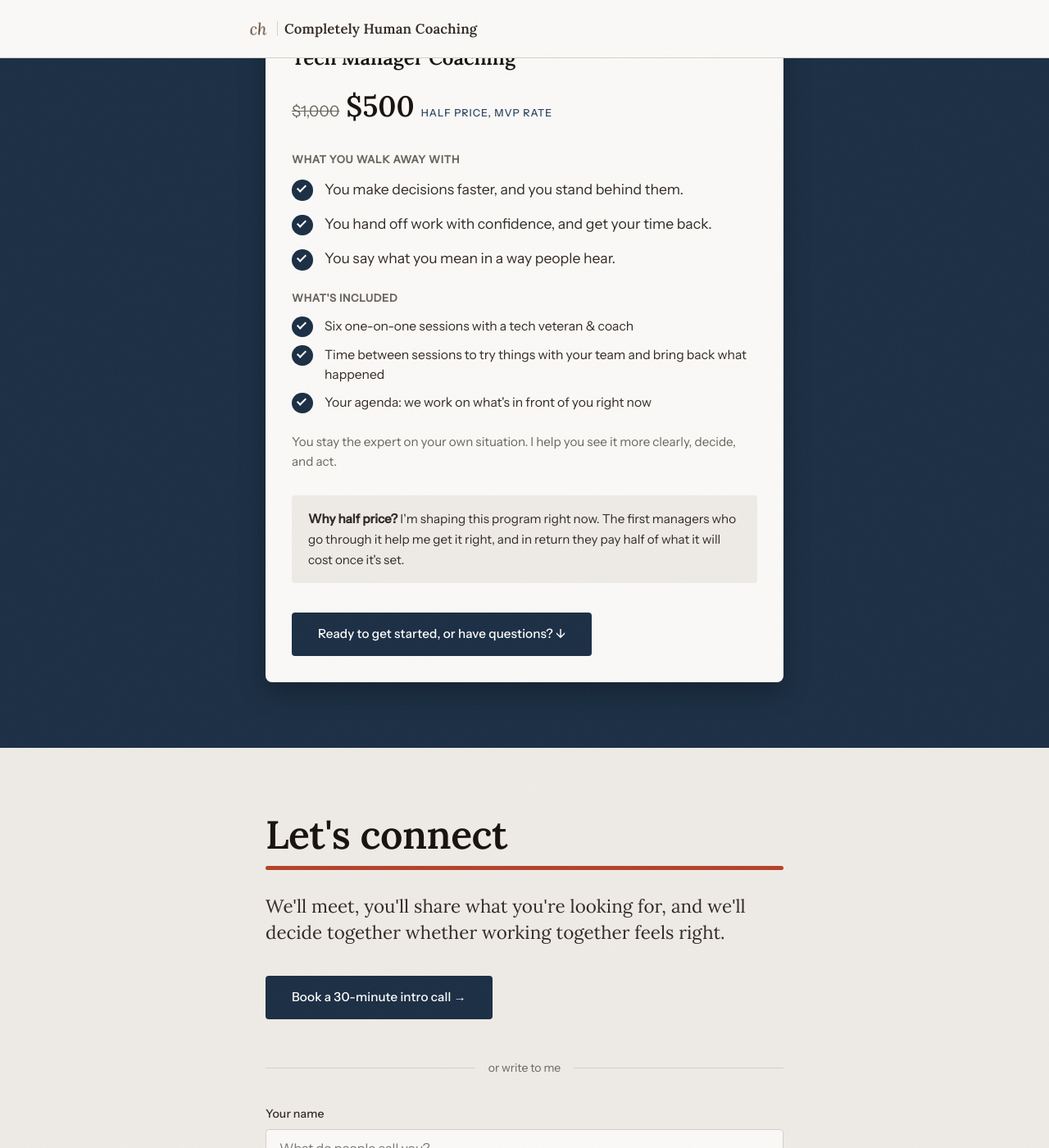
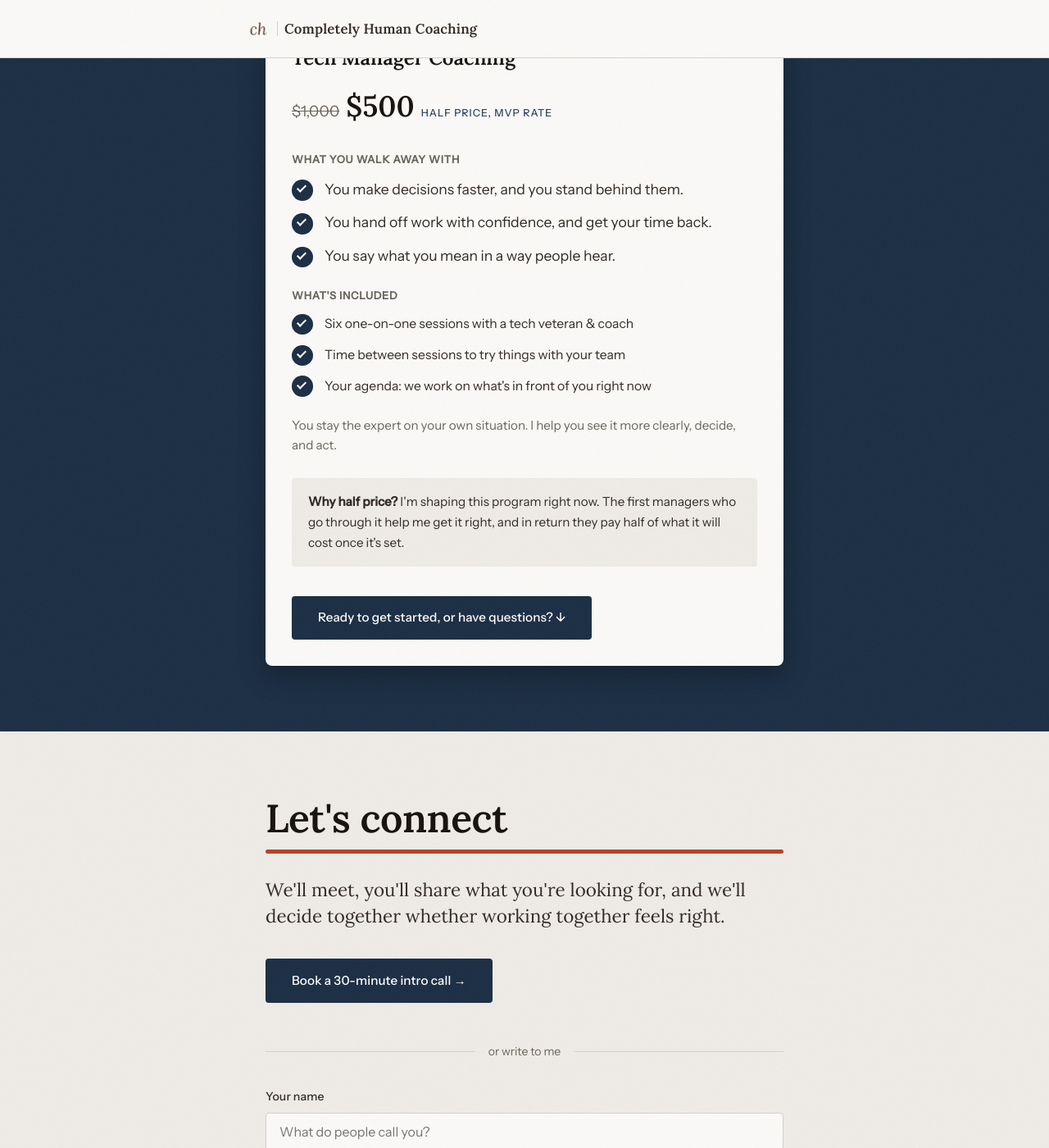
Before and after one commit to dbough/completely-human-coaching-com, a Jekyll site: the page built from tech-managers/index.html, in a window 1280 px wide and 1400 px high, scrolled down 4067 px. Shown: the whole window at 82% size. Built offline with Jekyll 4.4.1, drawn with Linux system fonts in a browser that asks for light colours.

Commit message:
Even out spacing between offer card check list lines
Both lists use the same row gap, and the "Time between sessions" item is
shortened so it fits on one line.

Co-Authored-By: Claude Sonnet 5.5 <noreply@anthropic.com>

```diff
--- a/tech-managers/index.html
+++ b/tech-managers/index.html
@@ -202,7 +202,7 @@ og_image: "https://completelyhumancoaching.com/og-image.png"
         <p class="offering-ideal-label">What's included</p>
         <ul class="check-list check-list-compact">
           <li>Six one-on-one sessions with a tech veteran & coach</li>
-          <li>Time between sessions to try things with your team and bring back what happened</li>
+          <li>Time between sessions to try things with your team</li>
           <li>Your agenda: we work on what's in front of you right now</li>
         </ul>
 
--- a/tech-managers/style.css
+++ b/tech-managers/style.css
@@ -341,7 +341,7 @@ section:not(#hero) h2 {
   list-style: none;
   display: flex;
   flex-direction: column;
-  gap: 1rem;
+  gap: 0.9rem;
 }
 
 .check-list li {
@@ -373,10 +373,6 @@ section:not(#hero) h2 {
   border: solid #fff;
   border-width: 0 2px 2px 0;
   transform: rotate(45deg);
-}
-
-.check-list-compact {
-  gap: 0.7rem;
 }
 
 .check-list-compact li {
```
